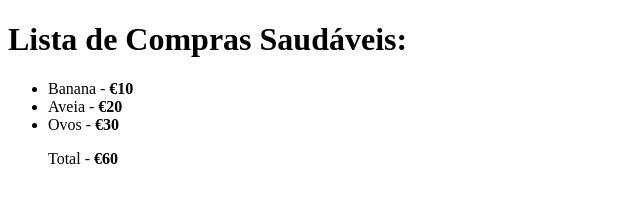
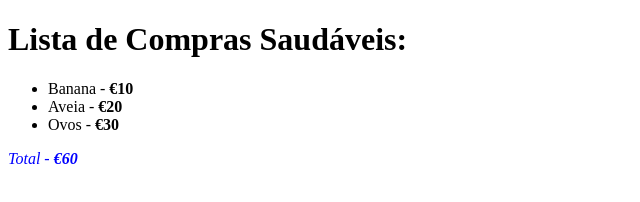
Before and after one commit to psjuliano/lista_de_compras, a plain HTML site: page index.html in a window 1280 px wide. Shown: the whole page, without its empty margins (0-640 px from the left). Drawn offline with Linux system fonts and the light colour scheme.

Commit message:
added list

```diff
--- a/index.html
+++ b/index.html
@@ -13,10 +13,8 @@
         <li>Banana - <strong>€10</strong></li>
         <li>Aveia - <strong>€20</strong></li>
         <li>Ovos - <strong>€30</strong></li>
-
-        <p>Total - <strong>€60</strong></p>
-
     </ul>
+    <p>Total - <strong>€60</strong></p>
 
 </body>
 </html>
--- a/style.css
+++ b/style.css
@@ -0,0 +1,4 @@
+p {
+    font-style:italic;
+    color:blue
+}
```
